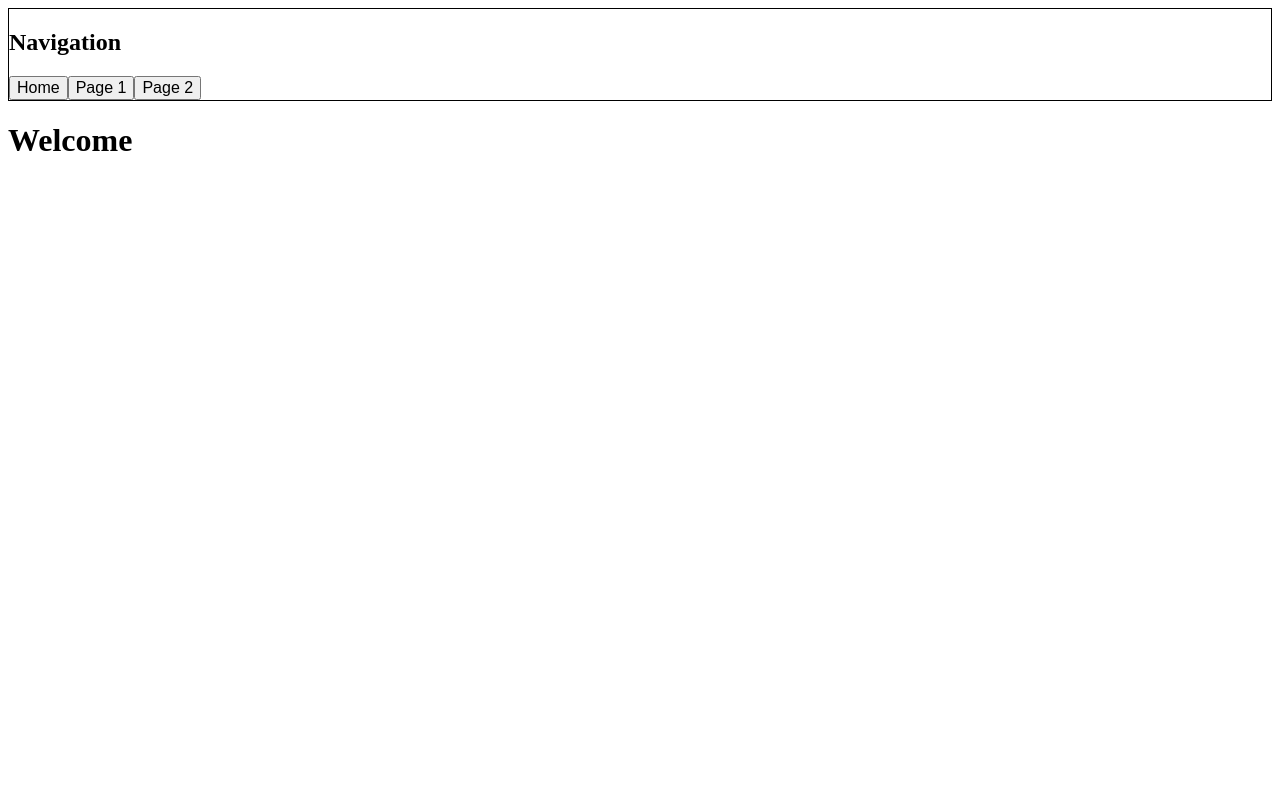
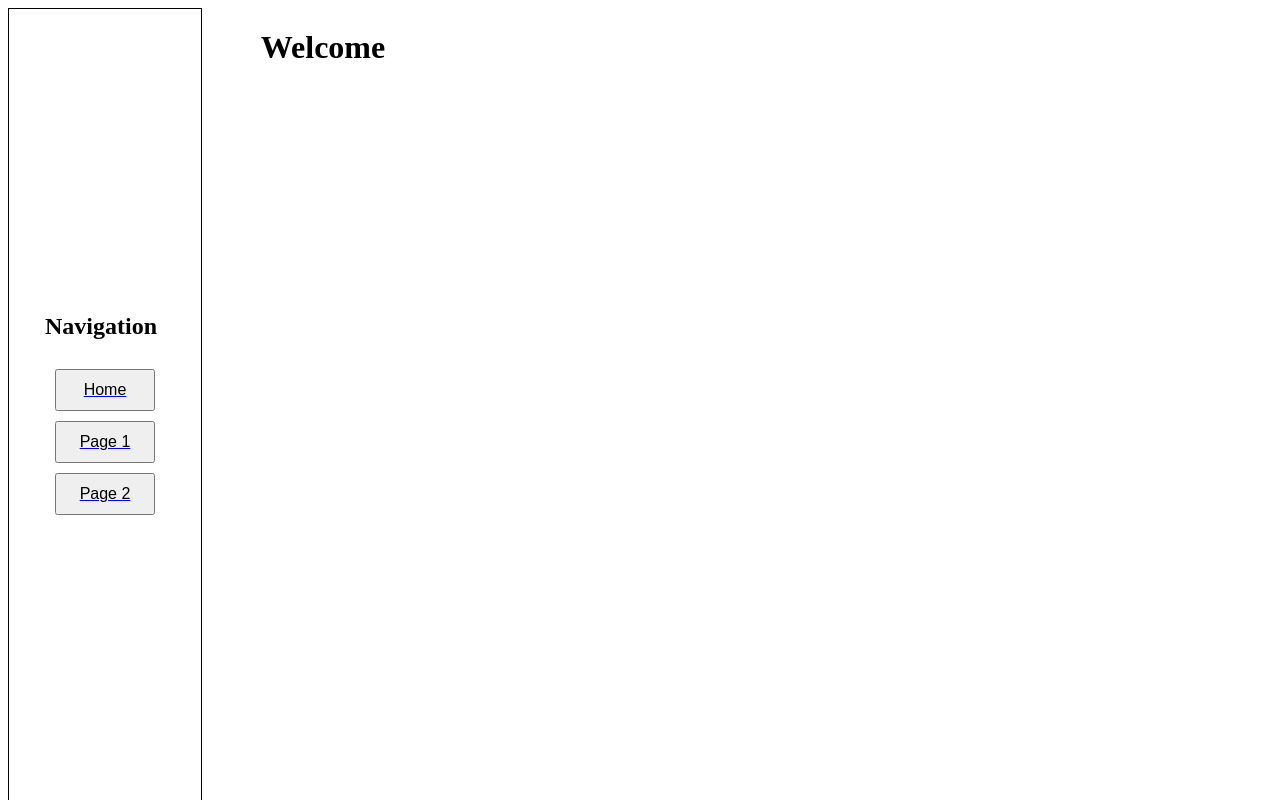
Before and after one commit to SamSeabourn/reclaimerUI, a React (Vite) app: page / in a window 1280 px wide. Built offline with nearby package versions, Linux system fonts and the light colour scheme.

Commit message:
dev: further implemented CSS to match spec

```diff
--- a/src/App.tsx
+++ b/src/App.tsx
@@ -4,16 +4,21 @@ import Welcome from './assets/pages/Welcome';
 import Example1 from './assets/pages/Example1';
 import Aside from './assets/components/Aside.tsx';
 import Example2 from './assets/pages/Example2.tsx';
+import './assets/css/global.css';
 
 function App() {
   return (
     <>
+      <div className="app-container">
         <Aside />
+        <div className="main-content">
           <Routes>
             <Route path="/" element={<Welcome />} />
             <Route path="/Example1" element={<Example1 />} />
             <Route path="/Example2" element={<Example2 />} />
           </Routes>
+        </div>
+      </div>
     </>
   );
 }
--- /dev/null
+++ b/src/assets/components/Aside.css
@@ -0,0 +1,12 @@
+.Aside {
+    display: grid;
+    width: 15%;
+    height: 100%;
+    align-content: center;
+    justify-content: space-around;
+    border-width: 1px;
+    border-style: solid;
+    border-color: black;
+    overflow-y: auto;
+    position: fixed;
+  };
--- a/src/assets/components/Aside.tsx
+++ b/src/assets/components/Aside.tsx
@@ -1,16 +1,11 @@
 import { NavLink } from 'react-router-dom';
 
+import './Aside.css';
 import Button from './Button';
 
 function Aside() {
-  const AsideStyle = {
-    borderWidth: '1px',
-    borderStyle: 'solid',
-    borderColor: 'black',
-  };
-
   return (
-    <aside style={AsideStyle}>
+    <aside className="Aside">
       <h1>Navigation</h1>
       <div>
         <nav>
--- /dev/null
+++ b/src/assets/components/Button.css
@@ -0,0 +1,17 @@
+.button {
+    font-size: medium;
+    padding: 10px;
+    display: flex;
+    margin: 10px;
+    width: 100px;
+    justify-content: center;
+}
+
+.button:hover {
+    font-weight: bold;
+}
+
+.button-container{
+    justify-content: space-between;
+    margin: 0 10px;
+}
--- a/src/assets/components/Button.tsx
+++ b/src/assets/components/Button.tsx
@@ -1,16 +1,11 @@
 import { ReactNode } from 'react';
+
+import './Button.css';
 
 interface ButtonProps {
   children: ReactNode;
 }
 function Button({ children }: ButtonProps) {
-  const ButtonStyle = {
-    fontSize: 'medium',
-  };
-  return (
-    <button style={ButtonStyle} className="ButtonLink">
-      {children}
-    </button>
-  );
+  return <button className="button">{children}</button>;
 }
 export default Button;
--- a/src/assets/css/global.css
+++ b/src/assets/css/global.css
@@ -0,0 +1,10 @@
+.app-container {
+    display: flex;
+    height: 100%;
+}
+
+.main-content {
+    width: 75%;
+    justify-content: center;
+    margin-left: 20%;
+}
```
Lines whose indentation alone changed are shown as unchanged.
